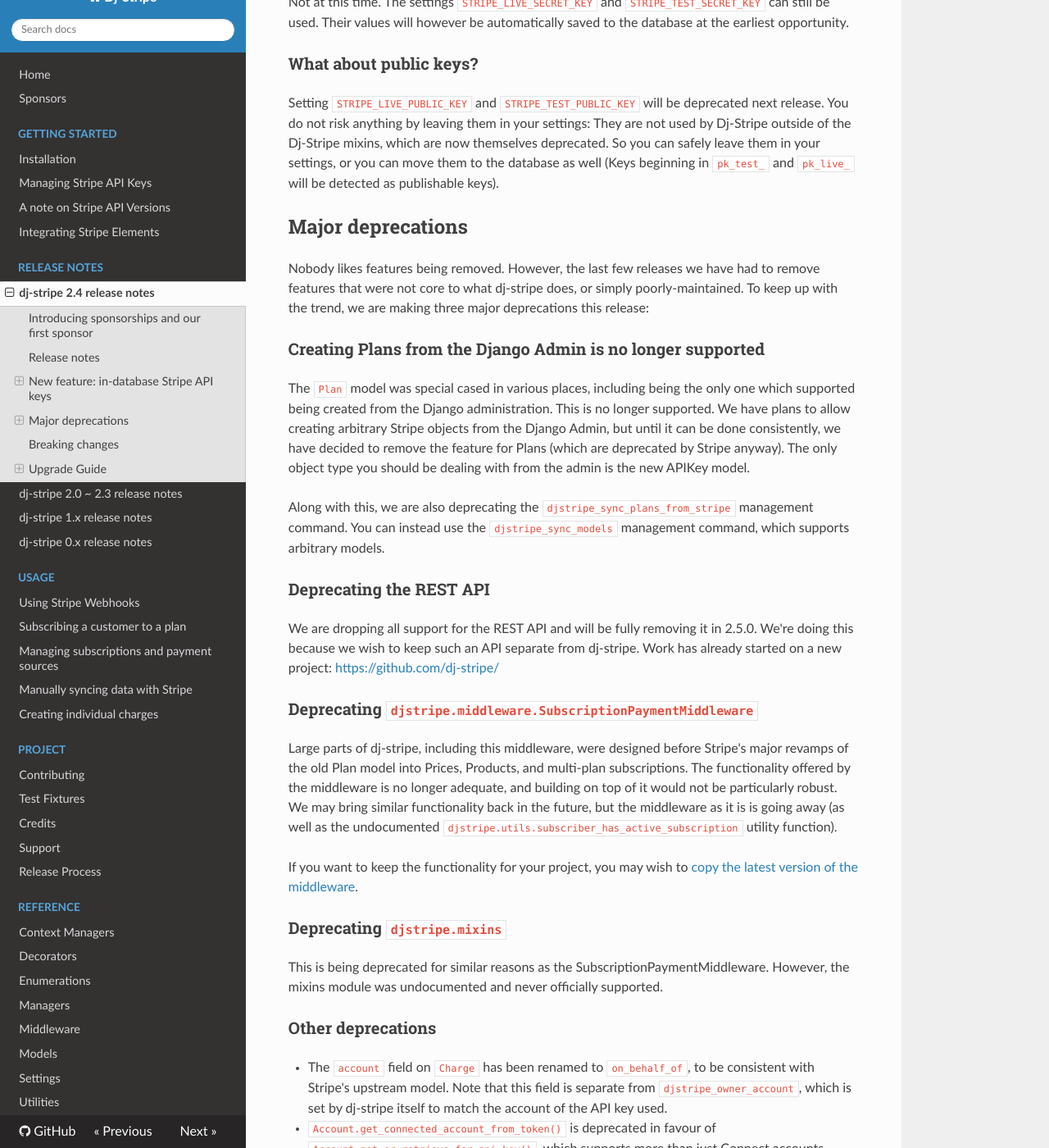
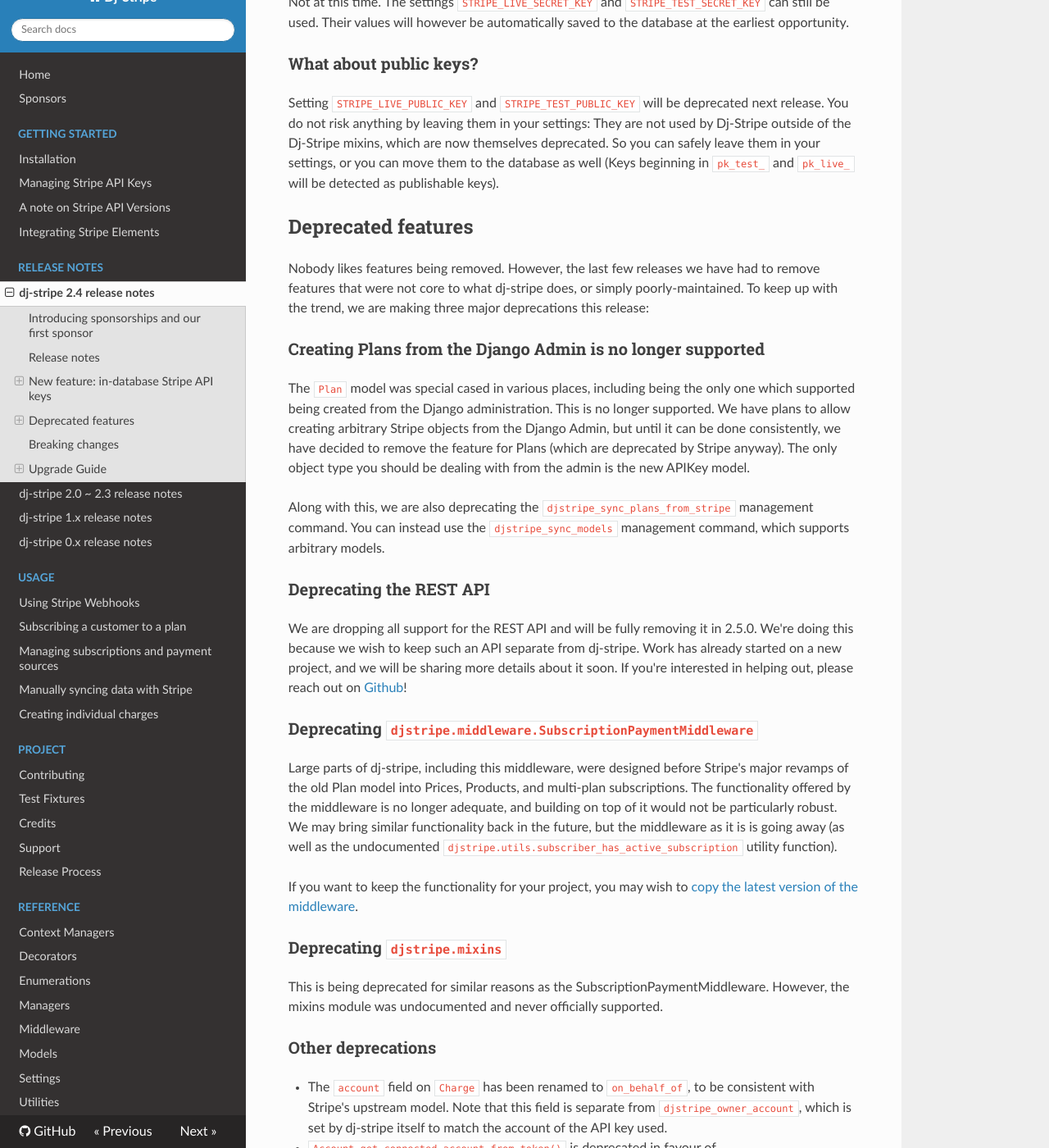
Before and after one commit to dj-stripe/dj-stripe, an MkDocs documentation site: the page built from docs/history/2_4_0.md, in a window 1280 px wide and 1400 px high, scrolled down 1690 px. Shown: the whole window at 82% size. Built offline with MkDocs 1.6.1, drawn with Linux system fonts in a browser that asks for light colours; nearby versions of some CDN libraries.

Commit message:
docs: Update 2.4.0 release notes

```diff
--- a/docs/history/2_4_0.md
+++ b/docs/history/2_4_0.md
@@ -25,7 +25,8 @@
 -   Default Stripe API version is now `2020-08-27`.
 -   First-class support for the Price model, replacing Plans.
 -   Support multi-item subscriptions.
--   Support for API keys in the database (see [Managing Stripe API keys](../api_keys.md)).
+-   Support for API keys in the database (see [Managing Stripe API
+    keys](../api_keys.md)).
 -   Support for syncing objects for multiple, different Stripe accounts.
 -   Use Django 3.1 native JSONField when available.
 -   The field `djstripe_owner_account` has been added to all Stripe models, and is
@@ -78,7 +79,7 @@
 can safely leave them in your settings, or you can move them to the database as well
 (Keys beginning in `pk_test_` and `pk_live_` will be detected as publishable keys).
 
-## Major deprecations
+## Deprecated features
 
 Nobody likes features being removed. However, the last few releases we have had to
 remove features that were not core to what dj-stripe does, or simply poorly-maintained.
@@ -101,7 +102,9 @@
 
 We are dropping all support for the REST API and will be fully removing it in 2.5.0.
 We're doing this because we wish to keep such an API separate from dj-stripe. Work has
-already started on a new project: <https://github.com/dj-stripe/>
+already started on a new project, and we will be sharing more details about it soon. If
+you're interested in helping out, please reach out on
+[Github](https://github.com/dj-stripe/dj-stripe/issues/new)!
 
 ### Deprecating `djstripe.middleware.SubscriptionPaymentMiddleware`
 
@@ -112,8 +115,8 @@
 but the middleware as it is is going away (as well as the undocumented
 `djstripe.utils.subscriber_has_active_subscription` utility function).
 
-If you want to keep the functionality for your project, you may wish to
-[copy the latest version of the
+If you want to keep the functionality for your project, you may wish to [copy the latest
+version of the
 middleware](https://github.com/dj-stripe/dj-stripe/blob/2.4.0/djstripe/middleware.py).
 
 ### Deprecating `djstripe.mixins`
@@ -170,8 +173,8 @@
 
 ### Settings changes
 
-A new mandatory setting `DJSTRIPE_FOREIGN_KEY_TO_FIELD` has been added.
-If you are upgrading from an older version, you need to set it to `"djstripe_id"`.
+A new mandatory setting `DJSTRIPE_FOREIGN_KEY_TO_FIELD` has been added. If you are
+upgrading from an older version, you need to set it to `"djstripe_id"`.
 
 Setting it to `"id"` will make dj-stripe use the Stripe IDs as foreign keys. Although
 this is recommended for new installations, there is currently no migration available for
```
